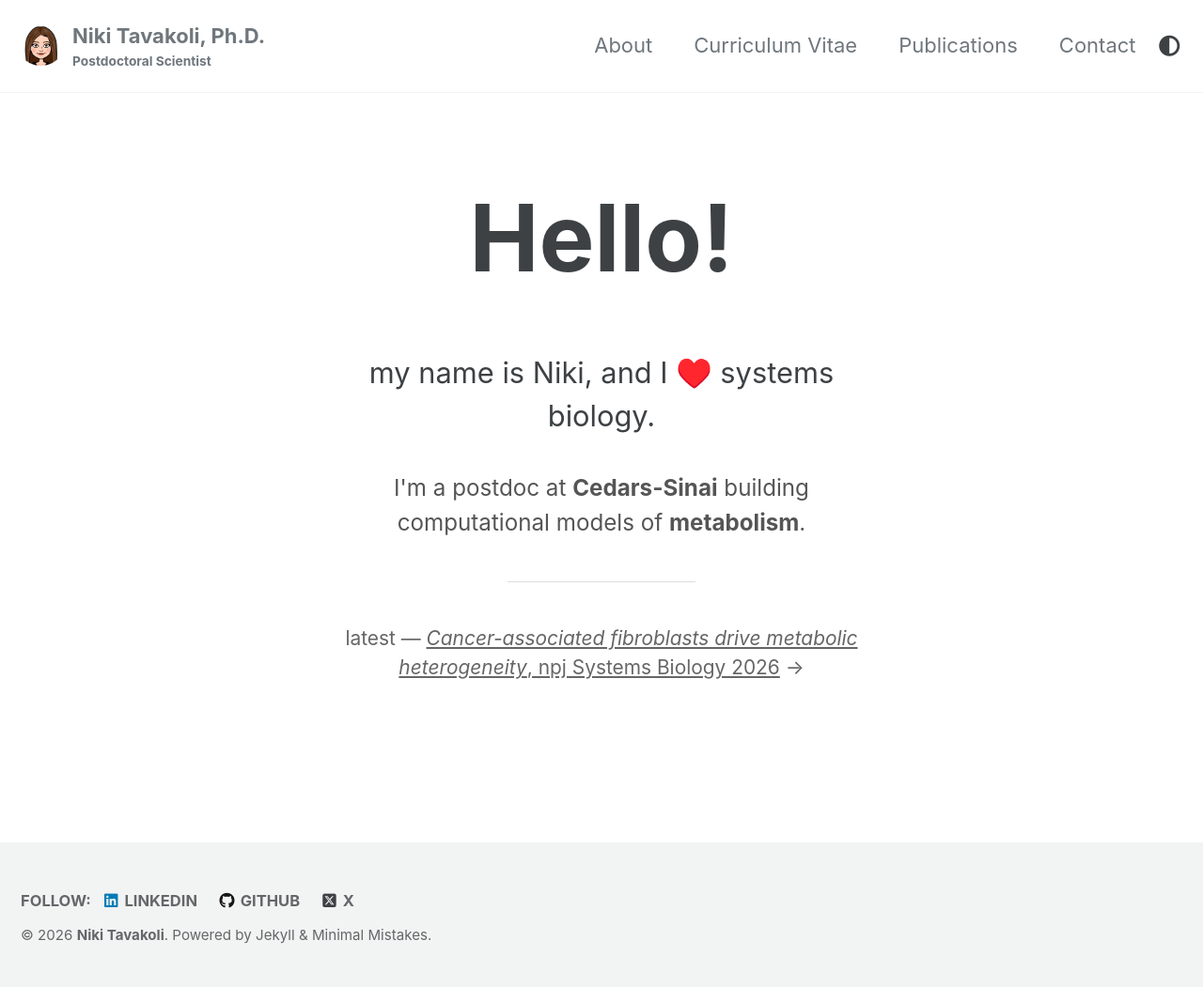
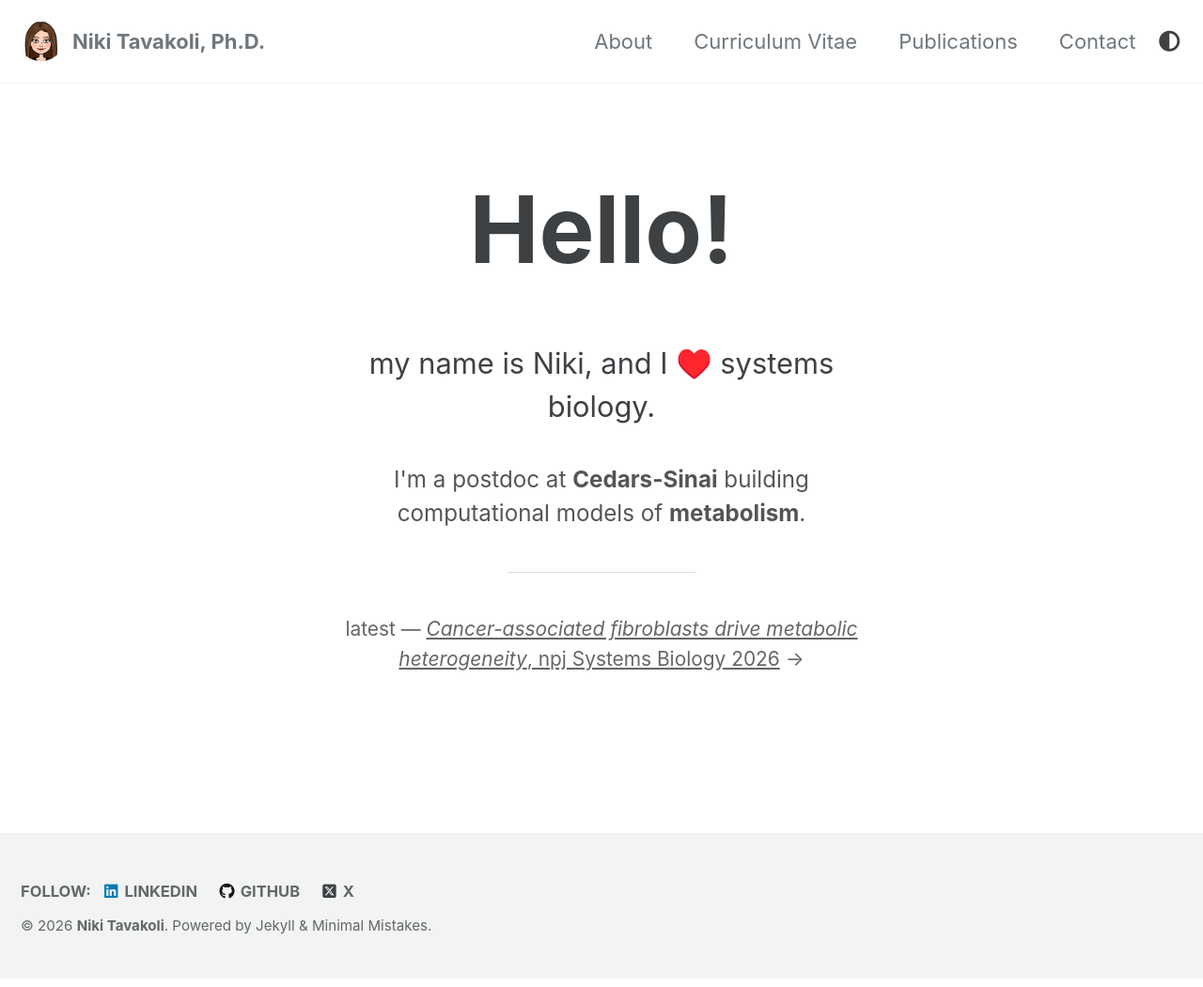
Before and after one commit to nikitavakoli/nikitavakoli.github.io, a Jekyll site: the page built from index.html, in a window 1280 px wide. Shown: the whole page at 94% size. Built offline with Jekyll 4.4.1, drawn with Linux system fonts in a browser that asks for light colours; cached includes are drawn as plain includes; the list of posts is cut into pages by our own code.

Commit message:
Update _config.yml

```diff
--- a/_config.yml
+++ b/_config.yml
@@ -19,10 +19,10 @@
 locale                   : "en-US"
 title                    : "Niki Tavakoli, Ph.D."
 title_separator          : "-"
-subtitle                 : "Postdoctoral Scientist"
+subtitle                 : ""
 name                     : "<b>Niki Tavakoli</b>"
 description              : "My Portfolio"
-url                      : # the base hostname & protocol for your site e.g. "https://mmistakes.github.io"
+url                      : "https://nikitavakoli.com"
 baseurl                  : # the subpath of your site, e.g. "/blog"
 repository               : # GitHub username/repo-name e.g. "mmistakes/minimal-mistakes"
 teaser                   : # path of fallback teaser image, e.g. "/assets/images/500x300.png"
```
